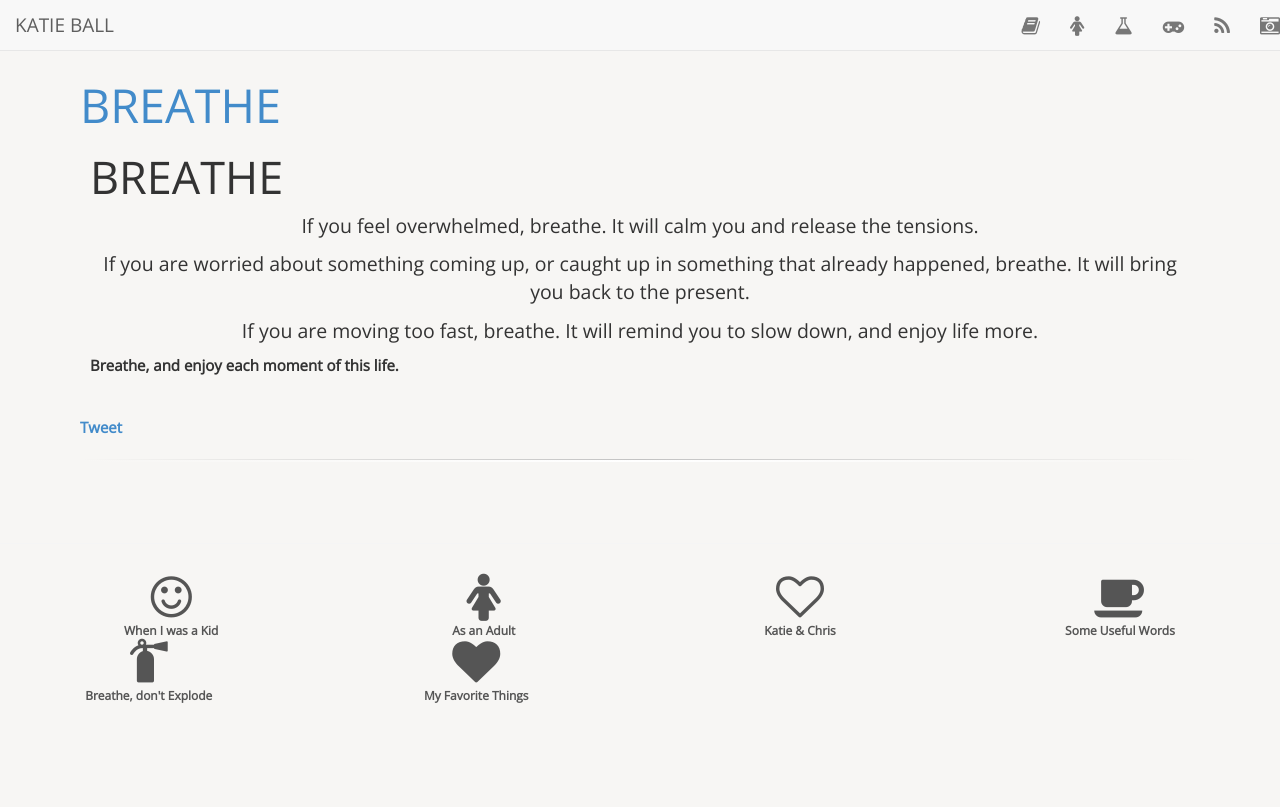
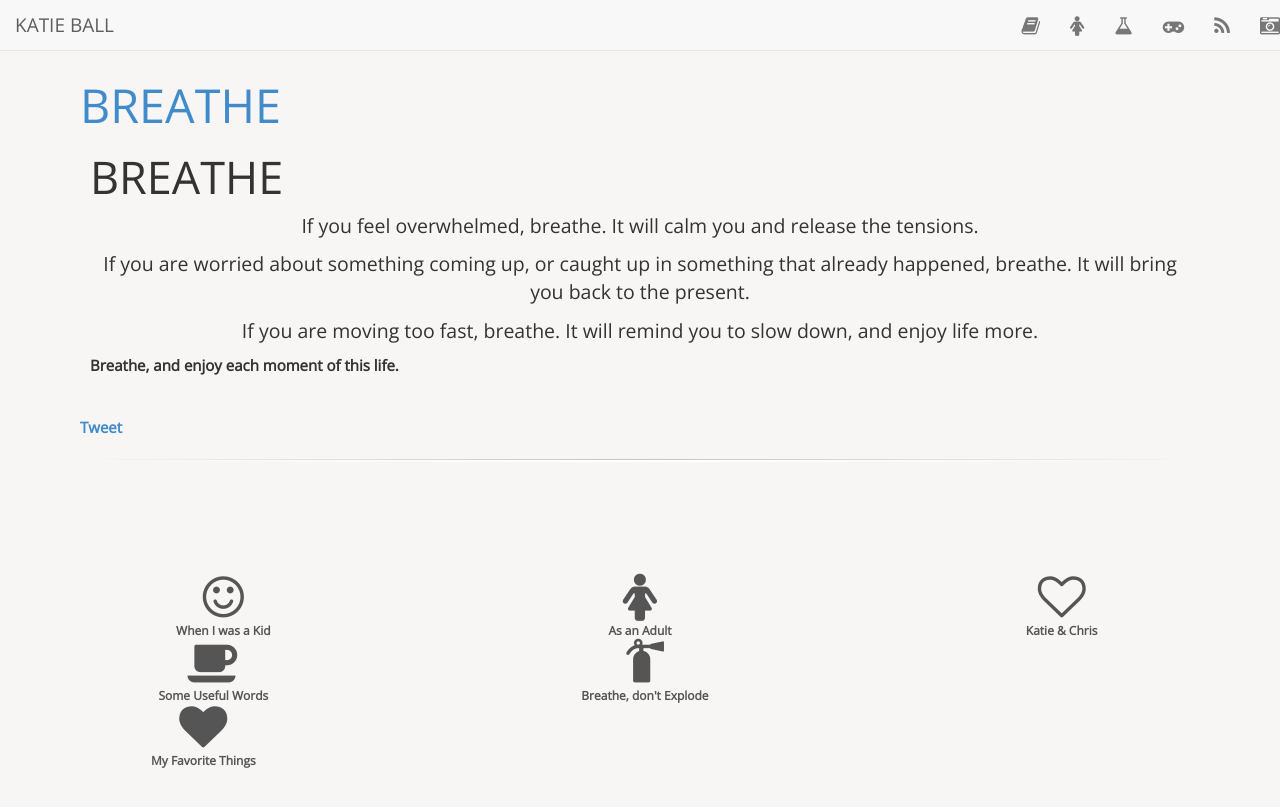
Before and after one commit to roachhd/roachhd.github.io, a Jekyll site: the page built from breathe/index.html, in a window 1280 px wide. Shown: the top 807 px of the page. Built offline with Jekyll 4.4.1, drawn with Linux system fonts in a browser that asks for light colours; nearby versions of some CDN libraries; Markdown is read by kramdown in place of the engine named in the settings; comment, search, counter and statistics services are not loaded.

Commit message:
Update innerfooter.html

```diff
--- a/_includes/innerfooter.html
+++ b/_includes/innerfooter.html
@@ -2,26 +2,26 @@
   <section class="meta">
     <div class="container-fluid">
       <div class="row">
-        <div class="col-xs-6 col-sm-3">
+        <div class="col-xs-6 col-sm-4">
           <a href="/about/me/as-a-kid/">
             <i class="fa fa-smile-o fa-4x"></i>
             <div>When I was a Kid</div>
           </a>
         </div>
-        <div class="col-xs-6 col-sm-3">
+        <div class="col-xs-6 col-sm-4">
           <a href="/about/me/as-an-adult/">
             <i class="fa fa-female fa-4x"></i>
             <div>As an Adult</div>
           </a>
         </div>
       <div class="row">
-        <div class="col-xs-6 col-md-3">
+        <div class="col-xs-6 col-md-4">
           <a href="/about/me/katie-chris/">
             <i class="fa fa-heart-o fa-4x"></i>
             <div>Katie &amp; Chris</div>
           </a>
         </div>
-        <div class="col-xs-6 col-md-3">
+        <div class="col-xs-6 col-md-4">
           <a href="http://katieball.me/zenlife/" target="_blank">
             <i class="fa fa-coffee fa-4x"></i>
             <div>
@@ -31,13 +31,13 @@
         </div>
 
       <div class="row">
-        <div class="col-xs-6 col-md-3">
+        <div class="col-xs-6 col-md-4">
           <a href="/about/breathe/">
             <i class="fa fa-fire-extinguisher  fa-4x"></i>
             <div>Breathe, don't Explode</div>
           </a>
         </div>
-        <div class="col-xs-6 col-md-3">
+        <div class="col-xs-6 col-md-4">
           <a href="/loves/">
             <i class="fa fa-heart fa-4x"></i>
             <div>My Favorite Things</div>
```
